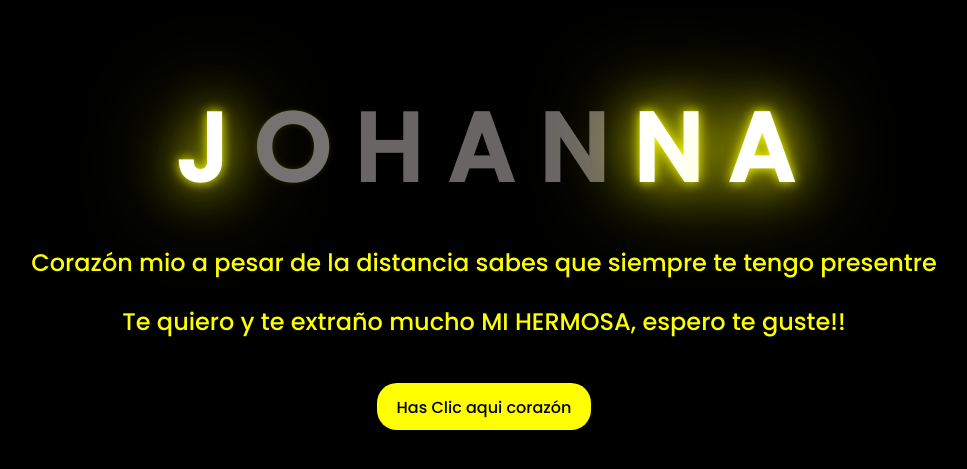
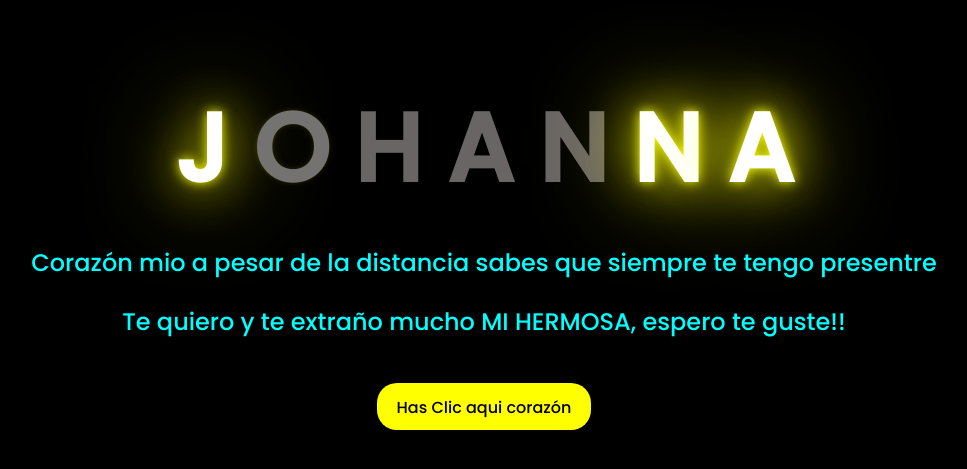
Before and after one commit to marko487/flores_johanna2024, a plain HTML site: page index.html in a window 1280 px wide. Shown: the part 155-624 px from the top of the page, without its empty margins (164-1131 px from the left). Drawn offline with Linux system fonts and the light colour scheme.

Commit message:
Update style.css

```diff
--- a/css/style.css
+++ b/css/style.css
@@ -70,7 +70,7 @@ body{
 }
 
 .description{
-    color: #fbff00;
+    color: #00ffff;
 }
 
 /* Estilo para el botón */
```
